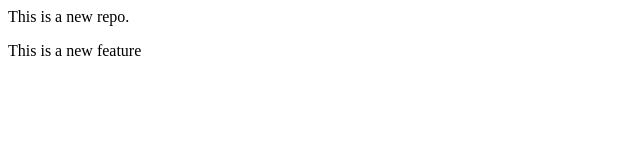
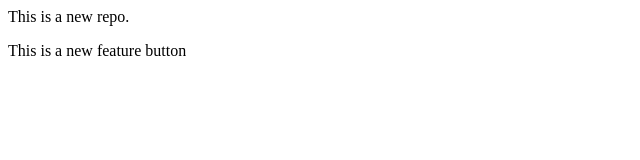
Before and after one commit to Rehan64-source/local-repo, a plain HTML site: page index.html in a window 1280 px wide. Shown: the full height of the page, 0-640 px from the left. Drawn offline with Linux system fonts and the light colour scheme.

Commit message:
add button

```diff
--- a/index.html
+++ b/index.html
@@ -1,2 +1,2 @@
 <p>This is a new repo.</p>
-<p>This is a new feature</p>
+<p>This is a new feature button</p>
```
